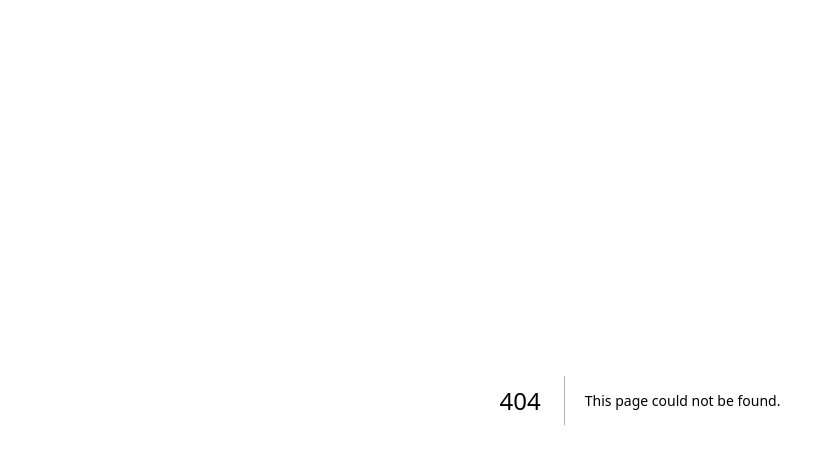
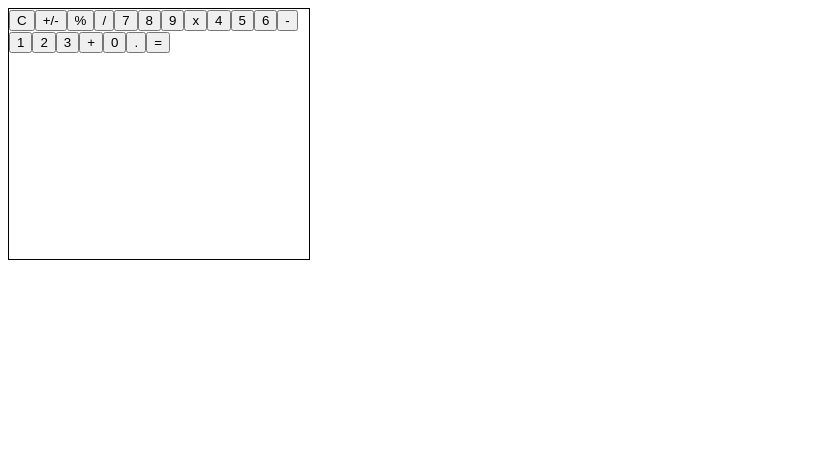
Before and after one commit to sabb12/lesson_react, a Next.js app: page /calculator in a window 1280 px wide. Before the commit this address had no page. Shown: the top 464 px of the page, without its empty margins (0-835 px from the left). Built offline with nearby package versions, Linux system fonts and the light colour scheme.

Commit message:
계산기

```diff
--- /dev/null
+++ b/src/app/calculator/page.module.css
@@ -0,0 +1,5 @@
+.container {
+  border: 1px solid black;
+  width: 300px;
+  height: 250px;
+}
--- /dev/null
+++ b/src/app/calculator/page.tsx
@@ -0,0 +1,237 @@
+"use client";
+
+import styles from "./page.module.css";
+import { useEffect, useState } from "react";
+
+export default function Calculator() {
+  const [formula, setFormula] = useState<
+    { value: string; isMinus?: boolean }[]
+  >([]);
+  console.log("formula :", formula);
+
+  const handleClickOperator = function (operator: "x" | "-" | "+" | "/" | "%") {
+    const newFormula = [...formula];
+    // newFormula.push({ value: "/" });
+    // 연산자를 클릭 했을 때 앞에 숫자가 있으면 연산자를 추가 해준다.
+    // 연산자를 클릭 했을 때 앞에 연자자 이면 클릭한 연산자로 대체 된다.
+    const lastIndex = newFormula.length - 1;
+    const lastValue = newFormula[lastIndex];
+
+    if (Number(lastValue.value)) {
+      newFormula.push({ value: operator });
+    } else {
+      lastValue.value = operator;
+    }
+    setFormula(newFormula);
+  };
+
+  const handleClickNumber = function (number: string) {
+    const newformula = [...formula];
+    // 마지막 요소의 인덱스 = newFormula.length - 1
+    const lastIndex = newformula.length - 1;
+    const lastValue = newformula[lastIndex];
+    if (
+      formula.length === 0 ||
+      ["+", "-", "/", "x", "%"].includes(lastValue.value)
+    ) {
+      newformula.push({ value: number });
+    } else {
+      newformula[lastIndex].value = newformula[lastIndex].value + number;
+    }
+    setFormula(newformula);
+  };
+
+  return (
+    <div className={styles.container}>
+      <div>
+        <div className={styles.resultContainer}>
+          {formula
+            .map((element, i) => {
+              return element.value;
+            })
+            .join("")}
+        </div>
+        <div className={styles.buttonsContainer}>
+          <button onClick={function (e) {}}>C</button>
+          <button
+            onClick={function (e) {
+              // +/- 클릭 했을 때
+              // A에 값을 true로 저장한다
+              // 다시 A를 틀릭 했을 때 false로 저장한다
+              // A ?  "(-" + formulata : "" + formulata
+              // formula = "10" 일을때;
+              // +/- 클릭했을때 =>  formula = "(-10"
+              // +/- 클릭했을때 =>  formula = "10"
+            }}
+          >
+            +/-
+          </button>
+          <button
+            onClick={function (e) {
+              handleClickOperator("%");
+            }}
+          >
+            %
+          </button>
+          <button
+            onClick={function (e) {
+              handleClickOperator("/");
+            }}
+          >
+            /
+          </button>
+          <button
+            onClick={function (e) {
+              handleClickNumber("7");
+            }}
+          >
+            7
+          </button>
+          <button
+            onClick={function (e) {
+              handleClickNumber("8");
+            }}
+          >
+            8
+          </button>
+          <button
+            onClick={function (e) {
+              handleClickNumber("9");
+            }}
+          >
+            9
+          </button>
+          <button
+            onClick={function (e) {
+              handleClickOperator("x");
+            }}
+          >
+            x
+          </button>
+          <button
+            onClick={function (e) {
+              handleClickNumber("4");
+            }}
+          >
+            4
+          </button>
+          <button
+            onClick={function (e) {
+              handleClickNumber("5");
+            }}
+          >
+            5
+          </button>
+          <button
+            onClick={function (e) {
+              handleClickNumber("6");
+            }}
+          >
+            6
+          </button>
+          <button
+            onClick={function (e) {
+              handleClickOperator("-");
+            }}
+          >
+            -
+          </button>
+          <button
+            onClick={function (e) {
+              handleClickNumber("1");
+            }}
+          >
+            1
+          </button>
+          <button
+            onClick={function (e) {
+              handleClickNumber("2");
+            }}
+          >
+            2
+          </button>
+          <button
+            onClick={function (e) {
+              handleClickNumber("3");
+            }}
+          >
+            3
+          </button>
+          <button
+            onClick={function (e) {
+              handleClickOperator("+");
+            }}
+          >
+            +
+          </button>
+          <button
+            onClick={function (e) {
+              handleClickNumber("0");
+            }}
+          >
+            0
+          </button>
+          <button onClick={function (e) {}}>.</button>
+          <button
+            onClick={function (e) {
+              // 마지막이 연산자면 error return
+              // 숫자만 있을 경우 return
+              // 마지막이 숫자인지 확인
+              // 숫자이면 계산 해주고
+              // 아니면 error return
+              const newformula = [...formula];
+              const lastIndex = newformula.length - 1;
+              const lastValue = newformula[lastIndex];
+              // early return
+              if (["+", "-", "/", "x", "%"].includes(lastValue.value)) return;
+              if (newformula.length === 1) return;
+              if (Number(lastValue.value)) {
+                // 계산
+                // let result;
+                // 배열을 돌면서 숫자인지 연산자 인지 확인 한다
+                // 숫자인경우 && 앞에 연산자가 없을 경우
+                // result = Number(lastValue.value)
+                // 숫자이면서 && 앞에 연산자가 있는 경우
+                // N (연산자) M
+                // const N = result
+                // const 연산자문자열 = 배열[자신의 index - 1]
+                // const M = 배열[내 index]
+                //(연산자문자열 === "x") result = result x M
+
+                const result = newformula.reduce(function (acc, cur, i) {
+                  if (Number(cur.value) && i === 0) {
+                    return Number(cur.value);
+                  }
+                  if (
+                    Number(cur.value) &&
+                    ["+", "-", "/", "x", "%"].includes(newformula[i - 1].value)
+                  ) {
+                    const n = acc;
+                    const operator = newformula[i - 1].value;
+                    const m = Number(cur.value);
+                    if (operator === "x") return n * m;
+                    if (operator === "/") return n / m;
+                    if (operator === "+") return n + m;
+                    if (operator === "-") return n - m;
+                    if (operator === "%") return n % m;
+                  }
+                  return acc;
+                }, 0);
+                console.log(result);
+              }
+            }}
+          >
+            =
+          </button>
+        </div>
+      </div>
+    </div>
+  );
+}
+
+// 기능
+// 2를 클릭 하면 resultContainer에 2가 표시된다
+// 또 1를 클릭 했을 때 resultContainer에 21로 표시된다
+// 연산자를 연속으로 클릭 하면 마지막 클릭 한게 화면에 표시된다
+// 연산자가 숫자 사이에 있고 =를 클릭 하면 합한 숫자가 화면에 표시된다
+// =를 클릭 전에 이전에 클릭한 내용들을 어딘가에 저장을 한다
--- a/src/app/menus/components/NewMenuModal.tsx
+++ b/src/app/menus/components/NewMenuModal.tsx
@@ -27,7 +27,10 @@ export default function NewMenuModal({ onClose, onAdd, initialValue }: Props) {
           type="file"
           onChange={(e) => {
             if (!e.target.files || e.target.files.length <= 0) return;
-            console.log(URL.createObjectURL(e.target.files[0]));
+            console.log(
+              "URL.createObjectURL(e.target.files[0]) :",
+              URL.createObjectURL(e.target.files[0])
+            );
             const newInputValues = {
               ...inputValues,
               imageURL: URL.createObjectURL(e.target.files[0]),
--- a/src/app/products/page.tsx
+++ b/src/app/products/page.tsx
@@ -1,3 +1,4 @@
+/* eslint-disable @next/next/no-img-element */
 "use client";
 
 import { supabase } from "@/repositories";
@@ -82,6 +83,7 @@ export default function ProductPage() {
           onChange={function (e) {
             if (!e.target.files) return;
             const files: File[] = Array.from(e.target.files);
+            console.log(files);
             setImageList(files);
           }}
         />
```
